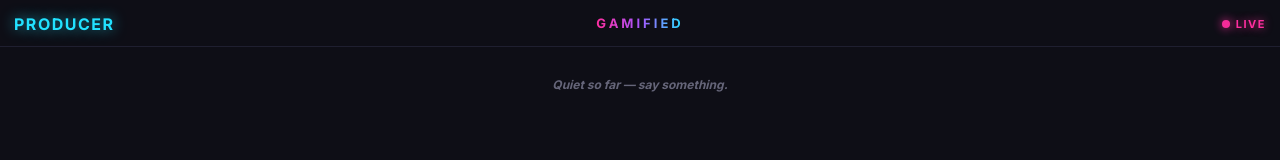
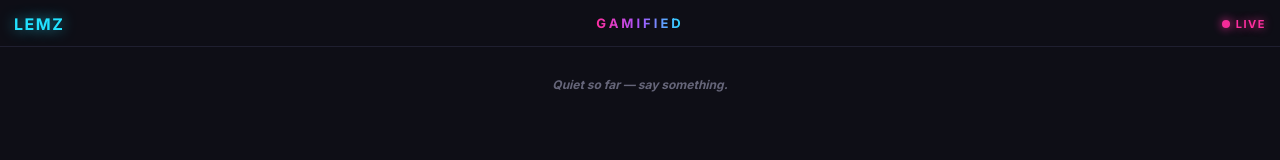
Before and after one commit to thaneclaw/gamified-hermes-staging, a React (Vite) app: page /chat in a window 1280 px wide. Shown: the top 160 px of the page. Built offline with nearby package versions, Linux system fonts and the light colour scheme.

Commit message:
fix: default chat label to Lemz

```diff
--- a/src/routes/ChatRoute.tsx
+++ b/src/routes/ChatRoute.tsx
@@ -33,7 +33,7 @@ function isOwnLabel(localLabel: string, candidate: string): boolean {
 export function ChatRoute() {
   const [search] = useSearchParams();
   const push = search.get("push") ?? "";
-  const label = search.get("label") ?? "Producer";
+  const label = search.get("label") ?? "Lemz";
 
   const [messages, setMessages] = useState<readonly ChatMessage[]>([]);
   const [draft, setDraft] = useState("");
```
